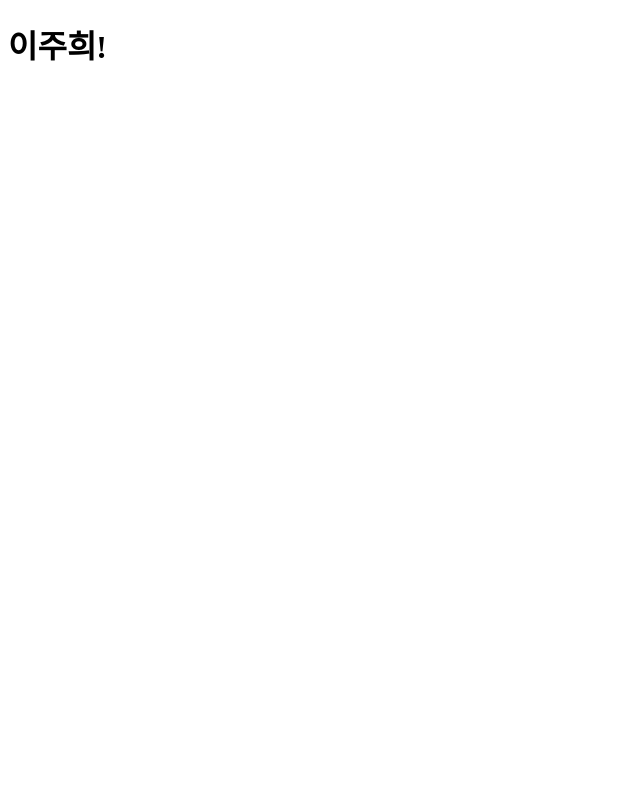
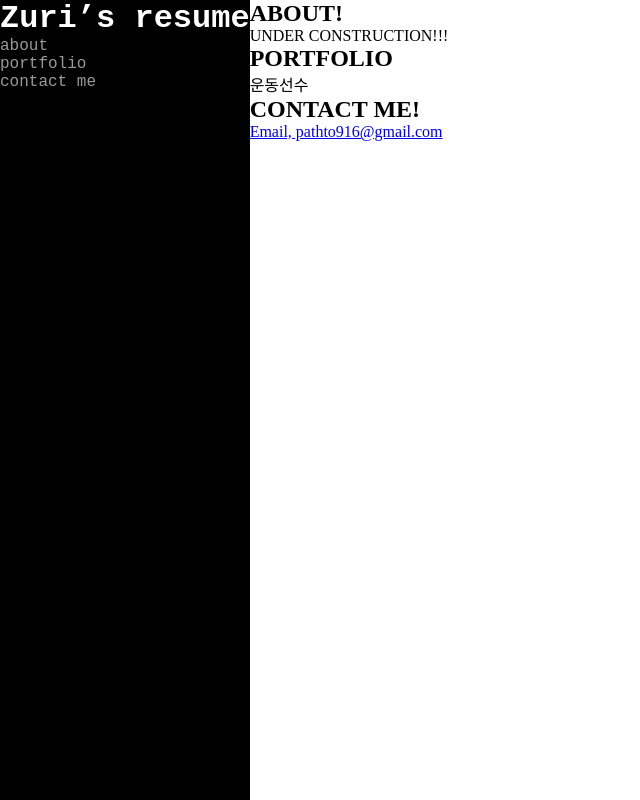
Before and after one commit to zuriz/zuriz.gitbhub.io, a plain HTML site: page index.html in a window 1280 px wide. Shown: the whole page, without its empty margins (0-640 px from the left). Drawn offline with Linux system fonts and the light colour scheme.

Commit message:
공사 시작!!

```diff
--- a/index.html
+++ b/index.html
@@ -1,10 +1,35 @@
-<!DOCTYPE html>
-<html lang="ko">
+<!DOCTYPE html><!--
+2017-04-16 OSHx(oshios@naver.com) - her candidate husband
+-->
+<html lang="ko" class="full-screen">
 <head>
 <meta charset="utf-8">
 <title>Zuri's resume</title>
+<link rel="stylesheet" href="./src/css/zuriz.css">
+<script src="./src/js/zuriz.js"></script>
 </head>
-<body>
-	<h1>이주희!</h1>
+<body class="root full-screen">
+	<header class="header">
+	<h1 class="header__title">Zuri&rsquo;s resume</h1>
+	<nav class="header__menu">
+		<a href="#about" class="header__menu-item">about</a>
+		<a href="#portfolio" class="header__menu-item">portfolio</a>
+		<a href="#contact_me" class="header__menu-item">contact me</a>
+	</nav>
+	</header>
+	<main class="main">
+		<section id="about" class="main__section">
+			<h1>ABOUT!</h1>
+			UNDER CONSTRUCTION!!!
+		</section>
+		<section id="portfolio" class="main__section">
+			<h1>PORTFOLIO</h1>
+			<div>운동선수</div>
+		</section>
+		<section id="contact_me" class="main__section">
+			<h1>CONTACT ME!</h1>
+			<a href="mailto:path916@gmail.com" class="">Email, pathto916@gmail.com</a>
+		</section>
+	</main>
 </body>
 </html>
--- /dev/null
+++ b/src/css/zuriz.css
@@ -0,0 +1,46 @@
+@charset "utf-8";
+*{margin:0;padding:0}
+
+.full-screen {
+    height:100%;
+}
+
+.root{
+    *zoom:1;
+    background-color:#fff;
+}
+.root:after{
+    content:'';
+    overflow:hidden;
+    height:0;
+    display:table;
+    clear:both;
+}
+
+.header {
+    float:left;
+    height:100%;
+    background-color:#000;
+    color:#fff;
+    font-family: courier new, monospace, sans-serif;
+}
+
+.header__title {
+
+}
+.header__menu-item{
+    display:block;
+    color:#999;
+    text-decoration:none;
+    transition: color .75s ease, background-color 1.25s ease;
+    -webkit-transition: color .75s ease, background-color 1.25s ease;
+    -moz-transition: color .75s ease, background-color 1.25s ease;
+}
+.header__menu-item:hover,
+.header__menu-item:active,
+.header__menu-item:focus{
+    color:#fff;
+    text-decoration: underline;
+    background-color:#333;
+    border-left:15px solid #1069ff;
+}
--- /dev/null
+++ b/src/js/zuriz.js
@@ -0,0 +1,3 @@
+;"use strict";(function(window){
+
+})(window);
```
